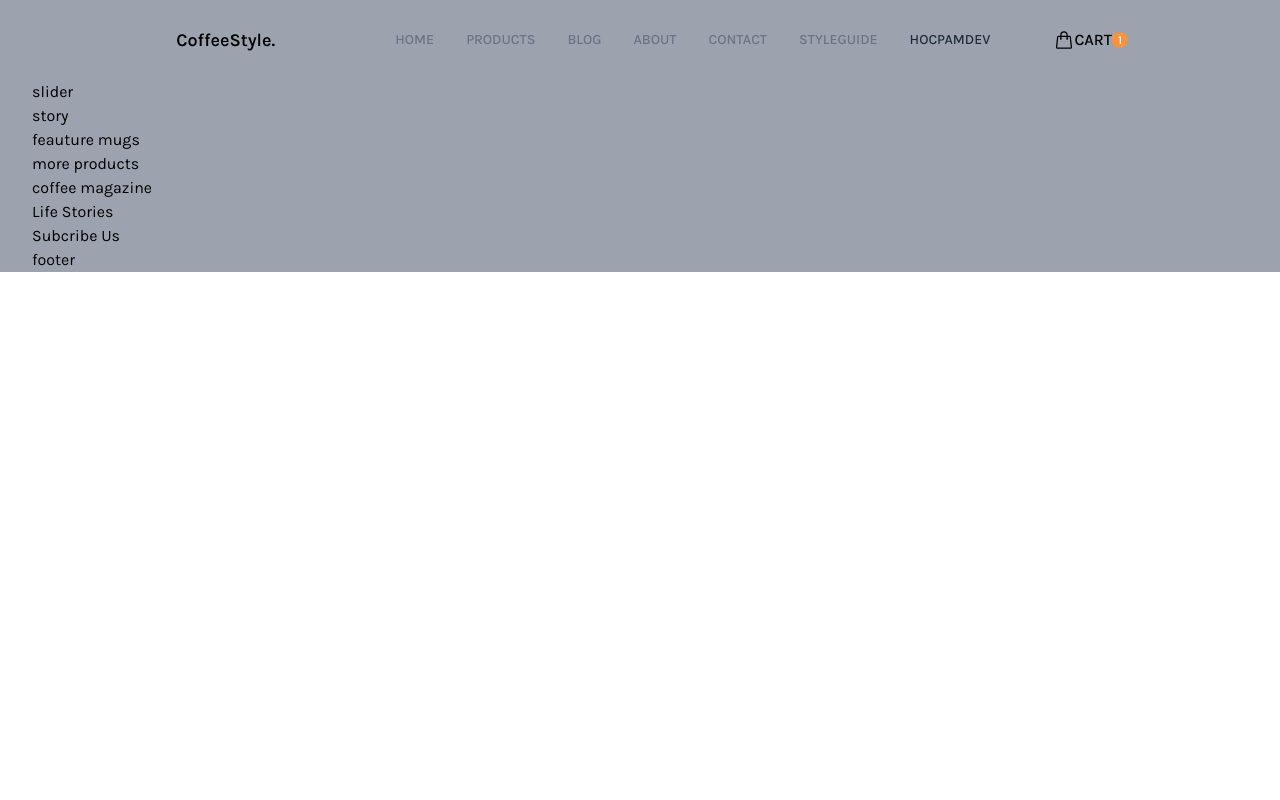
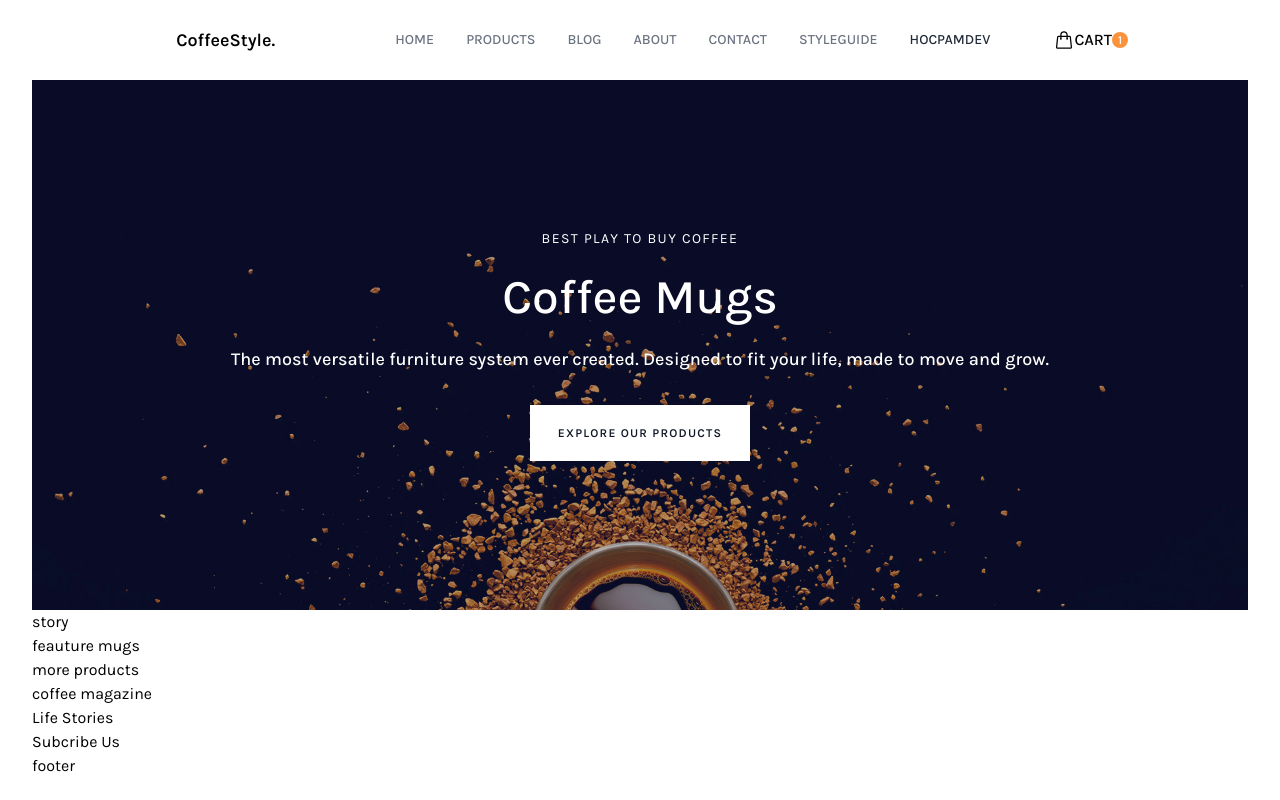
Before and after one commit to HocPhamThai/tailwindcss-coffee-style, a website: page public/index.html in a window 1280 px wide. Drawn offline with Linux system fonts and the light colour scheme.

Commit message:
add slider

```diff
--- a/public/index.html
+++ b/public/index.html
@@ -9,7 +9,7 @@
   </head>
   <body>
     <div id="root">
-      <div class="content-wrapper font-Karla max-w-screen-2xl text-base mx-auto px-8 bg-gray-400">
+      <div class="content-wrapper font-Karla max-w-screen-2xl text-base mx-auto px-8">
         <header class="p-6 mx-auto">
           <nav class="flex justify-between items-center relative">
             <div class="logo basis-2/6 text-lg text-center font-semibold cursor-pointer">CoffeeStyle.</div>
@@ -71,7 +71,20 @@
           </nav>
         </header>
         <main>
-          <div class="slider">slider</div>
+          <div class="slider h-[530px] bg-[url('./img/slider.jpg')] bg-cover bg-no-repeat bg-bottom">
+            <div class="w-full h-full flex justify-center items-center bg-gray-900 bg-opacity-30">
+              <div class="mx-16 text-white text-center">
+                <div class="uppercase text-sm mb-6 tracking-widest">Best play to buy coffee</div>
+                <div class="font-medium text-5xl mb-6">Coffee Mugs</div>
+                <div class="font-medium text-lg mb-8">The most versatile furniture system ever created. Designed to fit your life, made to move and grow.</div>
+                <div class="flex justify-center">
+                  <div class="uppercase w-max text-xs font-semibold text-gray-900 bg-white px-7 py-5 tracking-widest cursor-pointer hover:opacity-95">
+                    Explore our Products
+                  </div>
+                </div>
+              </div>
+            </div>
+          </div>
           <!--End slider -->
           <div class="story">story</div>
           <!--End story -->
--- a/tailwind.config.js
+++ b/tailwind.config.js
@@ -18,6 +18,9 @@ module.exports = {
       animation: {
         slowDown: 'slowDown .4s ease-in-out',
       },
+      backgroundImage: {
+        'slider-bg': "url('./img/slider.jpg')",
+      },
     },
   },
   plugins: [],
```
Also changed, not shown: public/img/slider.jpg (added), public/output.css.
